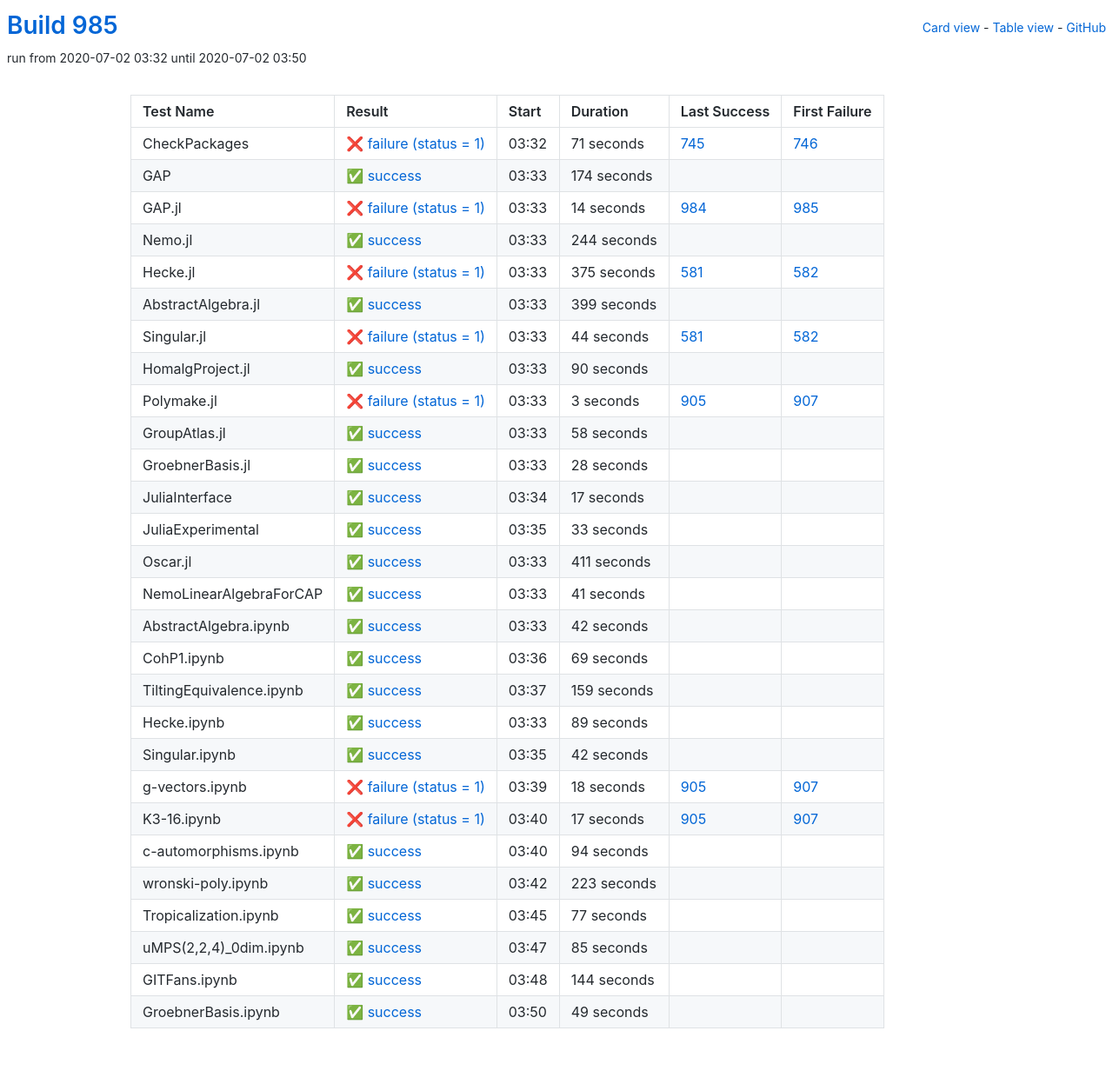
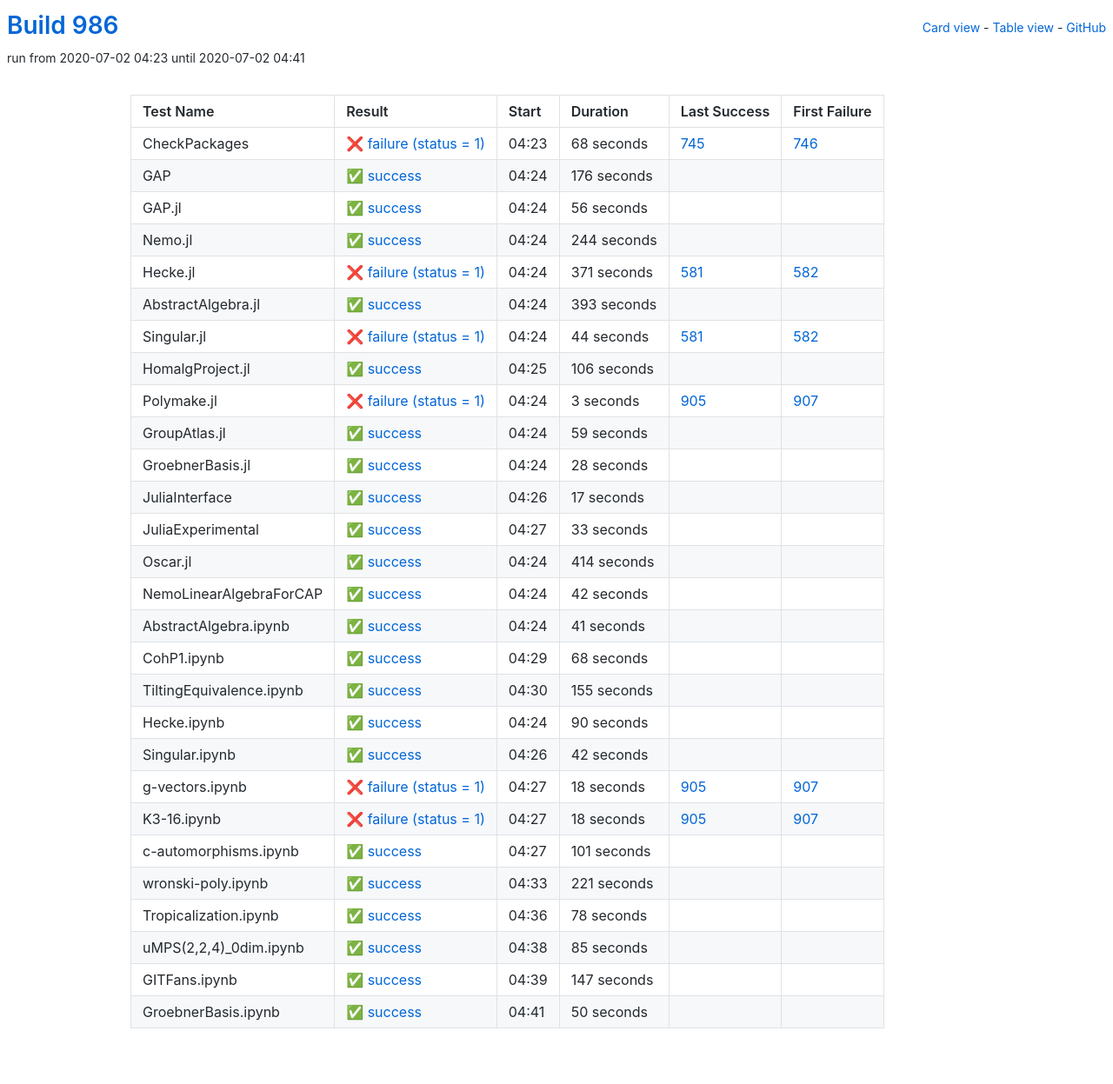
Before and after one commit to oscar-system/oscar-ci-status-1.4, a Jekyll site: the page built from table.html, in a window 1280 px wide. Shown: the whole page at 87% size. Built offline with Jekyll 4.4.1, drawn with Linux system fonts in a browser that asks for light colours.

Commit message:
Build #986

```diff
--- a/_data/ci.yml
+++ b/_data/ci.yml
@@ -1,6 +1,6 @@
 ---
-build: 985
-build_url: https://oscarci.mathematik.uni-kl.de/job/oscar-julia-1.4/985/
+build: 986
+build_url: https://oscarci.mathematik.uni-kl.de/job/oscar-julia-1.4/986/
 job: oscar-julia-1.4
 organization: oscar-system
 repo: oscar-ci-status-1.4
@@ -8,44 +8,44 @@ repourl: https://github.com/oscar-system/oscar-ci-status-1.4
 tests:
 - name: CheckPackages
   id: checkpackages
-  log: https://oscarci.mathematik.uni-kl.de/job/oscar-julia-1.4/985/artifact/logs/build-985/CheckPackages.log
-  start: 2020-07-02 03:32
+  log: https://oscarci.mathematik.uni-kl.de/job/oscar-julia-1.4/986/artifact/logs/build-986/CheckPackages.log
+  start: 2020-07-02 04:23
   success: false
   exitcode: 1
   status: failure
-  duration: 71
+  duration: 68
   last_success: 745
   last_success_url: https://oscarci.mathematik.uni-kl.de/job/oscar-julia-1.4/745/
   first_failure: 746
   first_failure_url: https://oscarci.mathematik.uni-kl.de/job/oscar-julia-1.4/746/
 - name: GAP
   id: gap
-  log: https://oscarci.mathematik.uni-kl.de/job/oscar-julia-1.4/985/artifact/logs/build-985/GAP.log
-  start: 2020-07-02 03:33
+  log: https://oscarci.mathematik.uni-kl.de/job/oscar-julia-1.4/986/artifact/logs/build-986/GAP.log
+  start: 2020-07-02 04:24
   success: true
   exitcode: 0
   status: success
-  duration: 174
+  duration: 176
   last_success: false
   last_success_url:
   first_failure: false
   first_failure_url:
 - name: GAP.jl
   id: gap-jl
-  log: https://oscarci.mathematik.uni-kl.de/job/oscar-julia-1.4/985/artifact/logs/build-985/GAP.jl.log
-  start: 2020-07-02 03:33
-  success: false
-  exitcode: 1
-  status: failure
-  duration: 14
-  last_success: 984
-  last_success_url: https://oscarci.mathematik.uni-kl.de/job/oscar-julia-1.4/984/
-  first_failure: 985
-  first_failure_url: https://oscarci.mathematik.uni-kl.de/job/oscar-julia-1.4/985/
+  log: https://oscarci.mathematik.uni-kl.de/job/oscar-julia-1.4/986/artifact/logs/build-986/GAP.jl.log
+  start: 2020-07-02 04:24
+  success: true
+  exitcode: 0
+  status: success
+  duration: 56
+  last_success: false
+  last_success_url:
+  first_failure: false
+  first_failure_url:
 - name: Nemo.jl
   id: nemo-jl
-  log: https://oscarci.mathematik.uni-kl.de/job/oscar-julia-1.4/985/artifact/logs/build-985/Nemo.jl.log
-  start: 2020-07-02 03:33
+  log: https://oscarci.mathematik.uni-kl.de/job/oscar-julia-1.4/986/artifact/logs/build-986/Nemo.jl.log
+  start: 2020-07-02 04:24
   success: true
   exitcode: 0
   status: success
@@ -56,32 +56,32 @@ tests:
   first_failure_url:
 - name: Hecke.jl
   id: hecke-jl
-  log: https://oscarci.mathematik.uni-kl.de/job/oscar-julia-1.4/985/artifact/logs/build-985/Hecke.jl.log
-  start: 2020-07-02 03:33
+  log: https://oscarci.mathematik.uni-kl.de/job/oscar-julia-1.4/986/artifact/logs/build-986/Hecke.jl.log
+  start: 2020-07-02 04:24
   success: false
   exitcode: 1
   status: failure
-  duration: 375
+  duration: 371
   last_success: 581
   last_success_url: https://oscarci.mathematik.uni-kl.de/job/oscar-julia-1.4/581/
   first_failure: 582
   first_failure_url: https://oscarci.mathematik.uni-kl.de/job/oscar-julia-1.4/582/
 - name: AbstractAlgebra.jl
   id: abstractalgebra-jl
-  log: https://oscarci.mathematik.uni-kl.de/job/oscar-julia-1.4/985/artifact/logs/build-985/AbstractAlgebra.jl.log
-  start: 2020-07-02 03:33
+  log: https://oscarci.mathematik.uni-kl.de/job/oscar-julia-1.4/986/artifact/logs/build-986/AbstractAlgebra.jl.log
+  start: 2020-07-02 04:24
   success: true
   exitcode: 0
   status: success
-  duration: 399
+  duration: 393
   last_success: false
   last_success_url:
   first_failure: false
   first_failure_url:
 - name: Singular.jl
   id: singular-jl
-  log: https://oscarci.mathematik.uni-kl.de/job/oscar-julia-1.4/985/artifact/logs/build-985/Singular.jl.log
-  start: 2020-07-02 03:33
+  log: https://oscarci.mathematik.uni-kl.de/job/oscar-julia-1.4/986/artifact/logs/build-986/Singular.jl.log
+  start: 2020-07-02 04:24
   success: false
   exitcode: 1
   status: failure
@@ -92,20 +92,20 @@ tests:
   first_failure_url: https://oscarci.mathematik.uni-kl.de/job/oscar-julia-1.4/582/
 - name: HomalgProject.jl
   id: homalgproject-jl
-  log: https://oscarci.mathematik.uni-kl.de/job/oscar-julia-1.4/985/artifact/logs/build-985/HomalgProject.jl.log
-  start: 2020-07-02 03:33
+  log: https://oscarci.mathematik.uni-kl.de/job/oscar-julia-1.4/986/artifact/logs/build-986/HomalgProject.jl.log
+  start: 2020-07-02 04:25
   success: true
   exitcode: 0
   status: success
-  duration: 90
+  duration: 106
   last_success: false
   last_success_url:
   first_failure: false
   first_failure_url:
 - name: Polymake.jl
   id: polymake-jl
-  log: https://oscarci.mathematik.uni-kl.de/job/oscar-julia-1.4/985/artifact/logs/build-985/Polymake.jl.log
-  start: 2020-07-02 03:33
+  log: https://oscarci.mathematik.uni-kl.de/job/oscar-julia-1.4/986/artifact/logs/build-986/Polymake.jl.log
+  start: 2020-07-02 04:24
   success: false
   exitcode: 1
   status: failure
@@ -116,20 +116,20 @@ tests:
   first_failure_url: https://oscarci.mathematik.uni-kl.de/job/oscar-julia-1.4/907/
 - name: GroupAtlas.jl
   id: groupatlas-jl
-  log: https://oscarci.mathematik.uni-kl.de/job/oscar-julia-1.4/985/artifact/logs/build-985/GroupAtlas.jl.log
-  start: 2020-07-02 03:33
+  log: https://oscarci.mathematik.uni-kl.de/job/oscar-julia-1.4/986/artifact/logs/build-986/GroupAtlas.jl.log
+  start: 2020-07-02 04:24
   success: true
   exitcode: 0
   status: success
-  duration: 58
+  duration: 59
   last_success: false
   last_success_url:
   first_failure: false
   first_failure_url:
 - name: GroebnerBasis.jl
   id: groebnerbasis-jl
-  log: https://oscarci.mathematik.uni-kl.de/job/oscar-julia-1.4/985/artifact/logs/build-985/GroebnerBasis.jl.log
-  start: 2020-07-02 03:33
+  log: https://oscarci.mathematik.uni-kl.de/job/oscar-julia-1.4/986/artifact/logs/build-986/GroebnerBasis.jl.log
+  start: 2020-07-02 04:24
   success: true
   exitcode: 0
   status: success
@@ -140,8 +140,8 @@ tests:
   first_failure_url:
 - name: JuliaInterface
   id: juliainterface
-  log: https://oscarci.mathematik.uni-kl.de/job/oscar-julia-1.4/985/artifact/logs/build-985/JuliaInterface.log
-  start: 2020-07-02 03:34
+  log: https://oscarci.mathematik.uni-kl.de/job/oscar-julia-1.4/986/artifact/logs/build-986/JuliaInterface.log
+  start: 2020-07-02 04:26
   success: true
   exitcode: 0
   status: success
@@ -152,8 +152,8 @@ tests:
   first_failure_url:
 - name: JuliaExperimental
   id: juliaexperimental
-  log: https://oscarci.mathematik.uni-kl.de/job/oscar-julia-1.4/985/artifact/logs/build-985/JuliaExperimental.log
-  start: 2020-07-02 03:35
+  log: https://oscarci.mathematik.uni-kl.de/job/oscar-julia-1.4/986/artifact/logs/build-986/JuliaExperimental.log
+  start: 2020-07-02 04:27
   success: true
   exitcode: 0
   status: success
@@ -164,20 +164,32 @@ tests:
   first_failure_url:
 - name: Oscar.jl
   id: oscar-jl
-  log: https://oscarci.mathematik.uni-kl.de/job/oscar-julia-1.4/985/artifact/logs/build-985/Oscar.jl.log
-  start: 2020-07-02 03:33
+  log: https://oscarci.mathematik.uni-kl.de/job/oscar-julia-1.4/986/artifact/logs/build-986/Oscar.jl.log
+  start: 2020-07-02 04:24
   success: true
   exitcode: 0
   status: success
-  duration: 411
+  duration: 414
   last_success: false
   last_success_url:
   first_failure: false
   first_failure_url:
 - name: NemoLinearAlgebraForCAP
   id: nemolinearalgebraforcap
-  log: https://oscarci.mathematik.uni-kl.de/job/oscar-julia-1.4/985/artifact/logs/build-985/NemoLinearAlgebraForCAP.log
-  start: 2020-07-02 03:33
+  log: https://oscarci.mathematik.uni-kl.de/job/oscar-julia-1.4/986/artifact/logs/build-986/NemoLinearAlgebraForCAP.log
+  start: 2020-07-02 04:24
+  success: true
+  exitcode: 0
+  status: success
+  duration: 42
+  last_success: false
+  last_success_url:
+  first_failure: false
+  first_failure_url:
+- name: AbstractAlgebra.ipynb
+  id: abstractalgebra-ipynb
+  log: https://oscarci.mathematik.uni-kl.de/job/oscar-julia-1.4/986/artifact/logs/build-986/AbstractAlgebra.ipynb.log
+  start: 2020-07-02 04:24
   success: true
   exitcode: 0
   status: success
@@ -186,58 +198,46 @@ tests:
   last_success_url:
   first_failure: false
   first_failure_url:
-- name: AbstractAlgebra.ipynb
-  id: abstractalgebra-ipynb
-  log: https://oscarci.mathematik.uni-kl.de/job/oscar-julia-1.4/985/artifact/logs/build-985/AbstractAlgebra.ipynb.log
-  start: 2020-07-02 03:33
+- name: CohP1.ipynb
+  id: cohp1-ipynb
+  log: https://oscarci.mathematik.uni-kl.de/job/oscar-julia-1.4/986/artifact/logs/build-986/CohP1.ipynb.log
+  start: 2020-07-02 04:29
   success: true
   exitcode: 0
   status: success
-  duration: 42
-  last_success: false
-  last_success_url:
-  first_failure: false
-  first_failure_url:
-- name: CohP1.ipynb
-  id: cohp1-ipynb
-  log: https://oscarci.mathematik.uni-kl.de/job/oscar-julia-1.4/985/artifact/logs/build-985/CohP1.ipynb.log
-  start: 2020-07-02 03:36
-  success: true
-  exitcode: 0
-  status: success
-  duration: 69
+  duration: 68
   last_success: false
   last_success_url:
   first_failure: false
   first_failure_url:
 - name: TiltingEquivalence.ipynb
   id: tiltingequivalence-ipynb
-  log: https://oscarci.mathematik.uni-kl.de/job/oscar-julia-1.4/985/artifact/logs/build-985/TiltingEquivalence.ipynb.log
-  start: 2020-07-02 03:37
+  log: https://oscarci.mathematik.uni-kl.de/job/oscar-julia-1.4/986/artifact/logs/build-986/TiltingEquivalence.ipynb.log
+  start: 2020-07-02 04:30
   success: true
   exitcode: 0
   status: success
-  duration: 159
+  duration: 155
   last_success: false
   last_success_url:
   first_failure: false
   first_failure_url:
 - name: Hecke.ipynb
   id: hecke-ipynb
-  log: https://oscarci.mathematik.uni-kl.de/job/oscar-julia-1.4/985/artifact/logs/build-985/Hecke.ipynb.log
-  start: 2020-07-02 03:33
+  log: https://oscarci.mathematik.uni-kl.de/job/oscar-julia-1.4/986/artifact/logs/build-986/Hecke.ipynb.log
+  start: 2020-07-02 04:24
   success: true
   exitcode: 0
   status: success
-  duration: 89
+  duration: 90
   last_success: false
   last_success_url:
   first_failure: false
   first_failure_url:
 - name: Singular.ipynb
   id: singular-ipynb
-  log: https://oscarci.mathematik.uni-kl.de/job/oscar-julia-1.4/985/artifact/logs/build-985/Singular.ipynb.log
-  start: 2020-07-02 03:35
+  log: https://oscarci.mathematik.uni-kl.de/job/oscar-julia-1.4/986/artifact/logs/build-986/Singular.ipynb.log
+  start: 2020-07-02 04:26
   success: true
   exitcode: 0
   status: success
@@ -248,8 +248,8 @@ tests:
   first_failure_url:
 - name: g-vectors.ipynb
   id: g-vectors-ipynb
-  log: https://oscarci.mathematik.uni-kl.de/job/oscar-julia-1.4/985/artifact/logs/build-985/g-vectors.ipynb.log
-  start: 2020-07-02 03:39
+  log: https://oscarci.mathematik.uni-kl.de/job/oscar-julia-1.4/986/artifact/logs/build-986/g-vectors.ipynb.log
+  start: 2020-07-02 04:27
   success: false
   exitcode: 1
   status: failure
@@ -260,56 +260,56 @@ tests:
   first_failure_url: https://oscarci.mathematik.uni-kl.de/job/oscar-julia-1.4/907/
 - name: K3-16.ipynb
   id: k3-16-ipynb
-  log: https://oscarci.mathematik.uni-kl.de/job/oscar-julia-1.4/985/artifact/logs/build-985/K3-16.ipynb.log
-  start: 2020-07-02 03:40
+  log: https://oscarci.mathematik.uni-kl.de/job/oscar-julia-1.4/986/artifact/logs/build-986/K3-16.ipynb.log
+  start: 2020-07-02 04:27
   success: false
   exitcode: 1
   status: failure
-  duration: 17
+  duration: 18
   last_success: 905
   last_success_url: https://oscarci.mathematik.uni-kl.de/job/oscar-julia-1.4/905/
   first_failure: 907
   first_failure_url: https://oscarci.mathematik.uni-kl.de/job/oscar-julia-1.4/907/
 - name: c-automorphisms.ipynb
   id: c-automorphisms-ipynb
-  log: https://oscarci.mathematik.uni-kl.de/job/oscar-julia-1.4/985/artifact/logs/build-985/c-automorphisms.ipynb.log
-  start: 2020-07-02 03:40
+  log: https://oscarci.mathematik.uni-kl.de/job/oscar-julia-1.4/986/artifact/logs/build-986/c-automorphisms.ipynb.log
+  start: 2020-07-02 04:27
   success: true
   exitcode: 0
   status: success
-  duration: 94
+  duration: 101
   last_success: false
   last_success_url:
   first_failure: false
   first_failure_url:
 - name: wronski-poly.ipynb
   id: wronski-poly-ipynb
-  log: https://oscarci.mathematik.uni-kl.de/job/oscar-julia-1.4/985/artifact/logs/build-985/wronski-poly.ipynb.log
-  start: 2020-07-02 03:42
+  log: https://oscarci.mathematik.uni-kl.de/job/oscar-julia-1.4/986/artifact/logs/build-986/wronski-poly.ipynb.log
+  start: 2020-07-02 04:33
   success: true
   exitcode: 0
   status: success
-  duration: 223
+  duration: 221
   last_success: false
   last_success_url:
   first_failure: false
   first_failure_url:
 - name: Tropicalization.ipynb
   id: tropicalization-ipynb
-  log: https://oscarci.mathematik.uni-kl.de/job/oscar-julia-1.4/985/artifact/logs/build-985/Tropicalization.ipynb.log
-  start: 2020-07-02 03:45
+  log: https://oscarci.mathematik.uni-kl.de/job/oscar-julia-1.4/986/artifact/logs/build-986/Tropicalization.ipynb.log
+  start: 2020-07-02 04:36
   success: true
   exitcode: 0
   status: success
-  duration: 77
+  duration: 78
   last_success: false
   last_success_url:
   first_failure: false
   first_failure_url:
 - name: uMPS(2,2,4)_0dim.ipynb
   id: umps-2-2-4-0dim-ipynb
-  log: https://oscarci.mathematik.uni-kl.de/job/oscar-julia-1.4/985/artifact/logs/build-985/uMPS-2-2-4-_0dim.ipynb.log
-  start: 2020-07-02 03:47
+  log: https://oscarci.mathematik.uni-kl.de/job/oscar-julia-1.4/986/artifact/logs/build-986/uMPS-2-2-4-_0dim.ipynb.log
+  start: 2020-07-02 04:38
   success: true
   exitcode: 0
   status: success
@@ -320,24 +320,24 @@ tests:
   first_failure_url:
 - name: GITFans.ipynb
   id: gitfans-ipynb
-  log: https://oscarci.mathematik.uni-kl.de/job/oscar-julia-1.4/985/artifact/logs/build-985/GITFans.ipynb.log
-  start: 2020-07-02 03:48
+  log: https://oscarci.mathematik.uni-kl.de/job/oscar-julia-1.4/986/artifact/logs/build-986/GITFans.ipynb.log
+  start: 2020-07-02 04:39
   success: true
   exitcode: 0
   status: success
-  duration: 144
+  duration: 147
   last_success: false
   last_success_url:
   first_failure: false
   first_failure_url:
 - name: GroebnerBasis.ipynb
   id: groebnerbasis-ipynb
-  log: https://oscarci.mathematik.uni-kl.de/job/oscar-julia-1.4/985/artifact/logs/build-985/GroebnerBasis.ipynb.log
-  start: 2020-07-02 03:50
+  log: https://oscarci.mathematik.uni-kl.de/job/oscar-julia-1.4/986/artifact/logs/build-986/GroebnerBasis.ipynb.log
+  start: 2020-07-02 04:41
   success: true
   exitcode: 0
   status: success
-  duration: 49
+  duration: 50
   last_success: false
   last_success_url:
   first_failure: false
```
Also changed, not shown: README.md.
